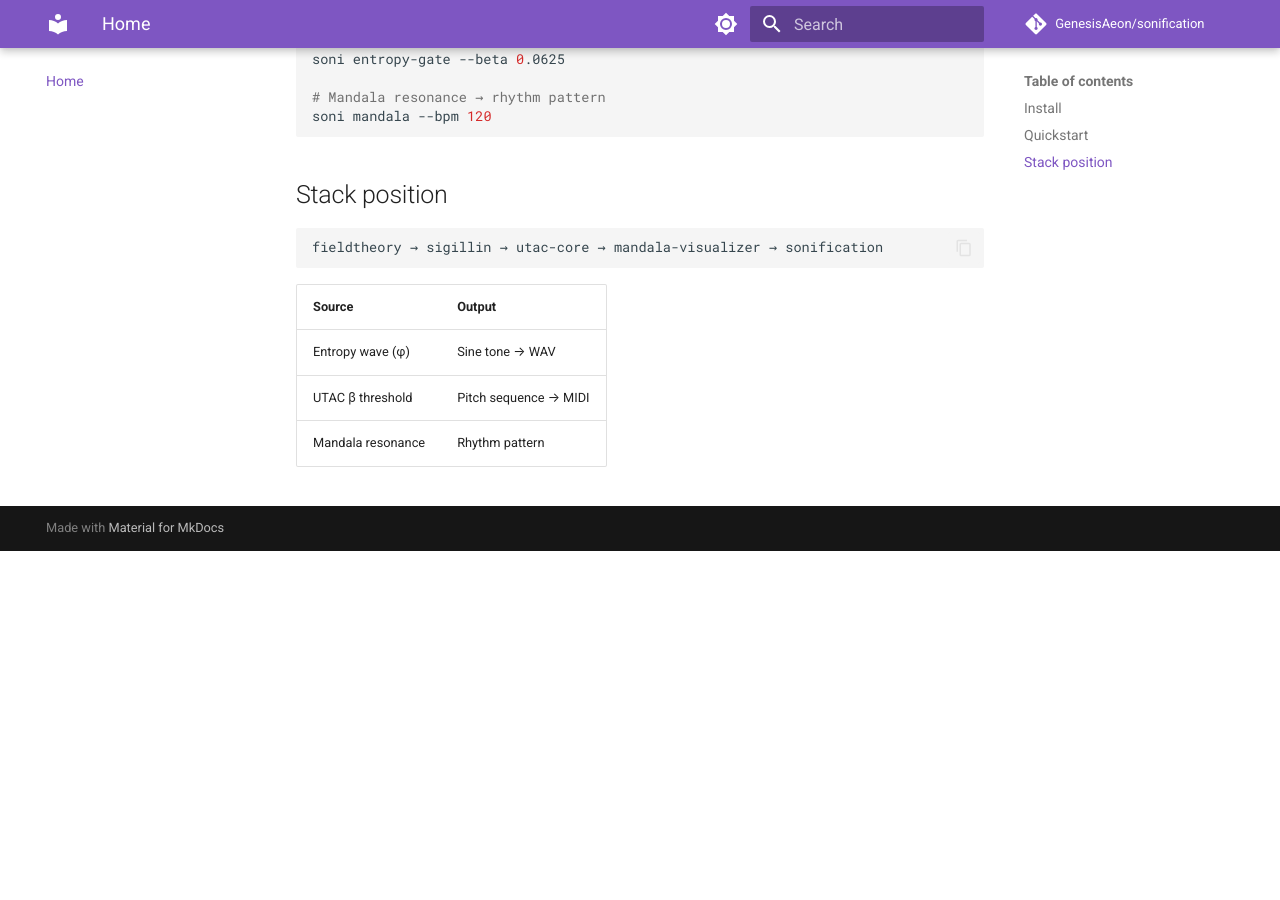
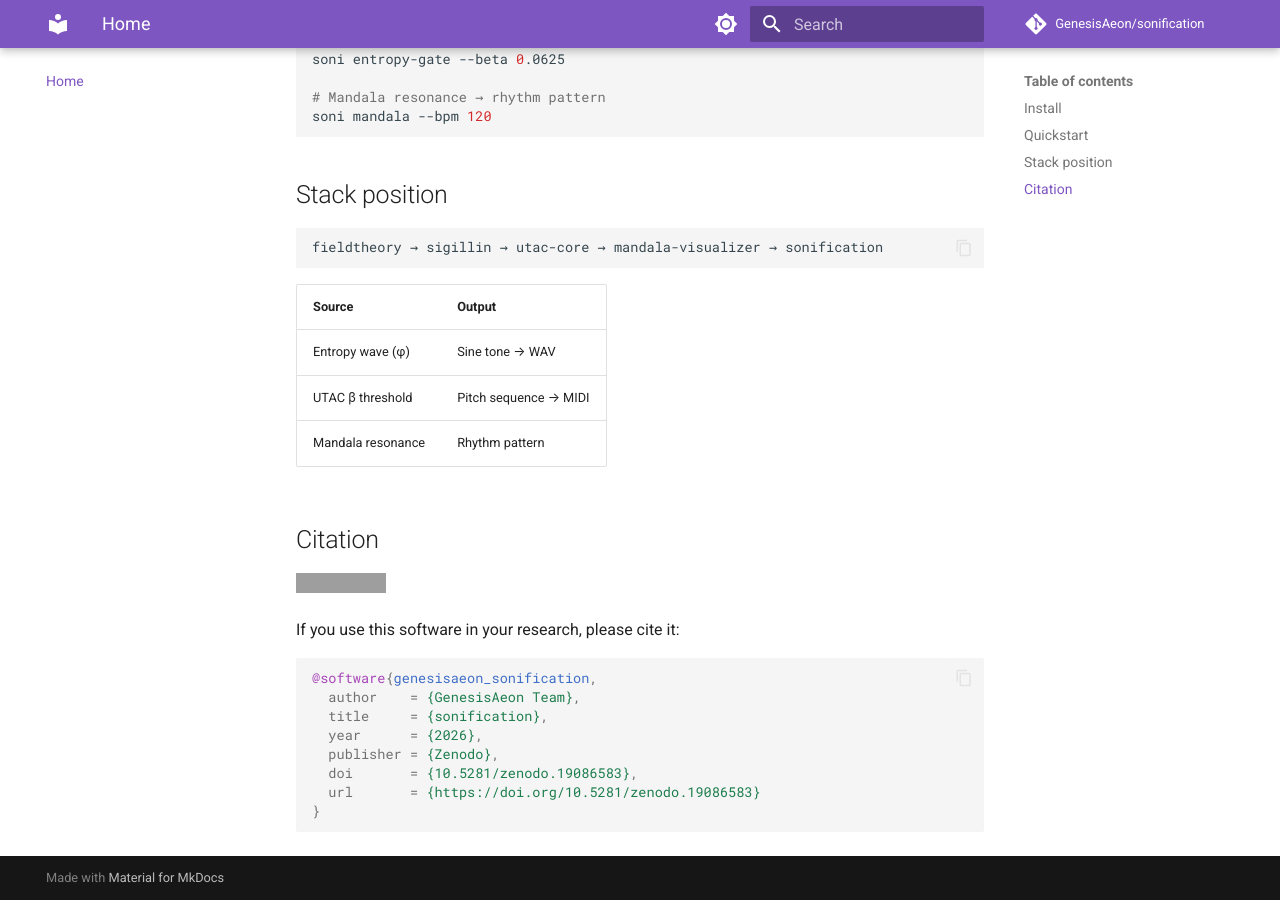
Before and after one commit to GenesisAeon/sonification, an MkDocs documentation site: the page built from docs/index.md, in a window 1280 px wide and 900 px high, scrolled down 673 px. Built offline with MkDocs 1.6.1 and Material for MkDocs 9.7.7, drawn with Linux system fonts in a browser that asks for light colours; comment, search, counter and statistics services are not loaded; before the commit the page ends 1224 px from its top, so only the background shows below that; grey boxes are pictures that could not be loaded.

Commit message:
Add DOI reference (10.5281/zenodo.19086583) across project
- Create CITATION.cff with full citation metadata for Zenodo record
- Add DOI badge and BibTeX citation block to README.md
- Add DOI URL to pyproject.toml [project.urls]
- Add citation section with DOI badge and BibTeX to docs/index.md

https://claude.ai/code/session_01Q7xi15J6UQbJneUDfNZE39

````diff
--- a/docs/index.md
+++ b/docs/index.md
@@ -40,3 +40,20 @@ fieldtheory → sigillin → utac-core → mandala-visualizer → sonification
 | Entropy wave (φ) | Sine tone → WAV |
 | UTAC β threshold | Pitch sequence → MIDI |
 | Mandala resonance | Rhythm pattern |
+
+## Citation
+
+[![DOI](https://zenodo.org/badge/DOI/10.5281/zenodo.19086583.svg)](https://doi.org/10.5281/zenodo.19086583)
+
+If you use this software in your research, please cite it:
+
+```bibtex
+@software{genesisaeon_sonification,
+  author    = {GenesisAeon Team},
+  title     = {sonification},
+  year      = {2026},
+  publisher = {Zenodo},
+  doi       = {10.5281/zenodo.19086583},
+  url       = {https://doi.org/10.5281/zenodo.19086583}
+}
+```
--- a/pyproject.toml
+++ b/pyproject.toml
@@ -57,6 +57,8 @@ soni = "sonification.cli:app"
 [project.urls]
 Repository = "https://github.com/GenesisAeon/sonification"
 Issues = "https://github.com/GenesisAeon/sonification/issues"
+Documentation = "https://genesisaeon.github.io/sonification"
+DOI = "https://doi.org/10.5281/zenodo.19086583"
 
 [build-system]
 requires = ["hatchling"]
````
Also changed, not shown: README.md (+20 -0 lines), 1 other file.
